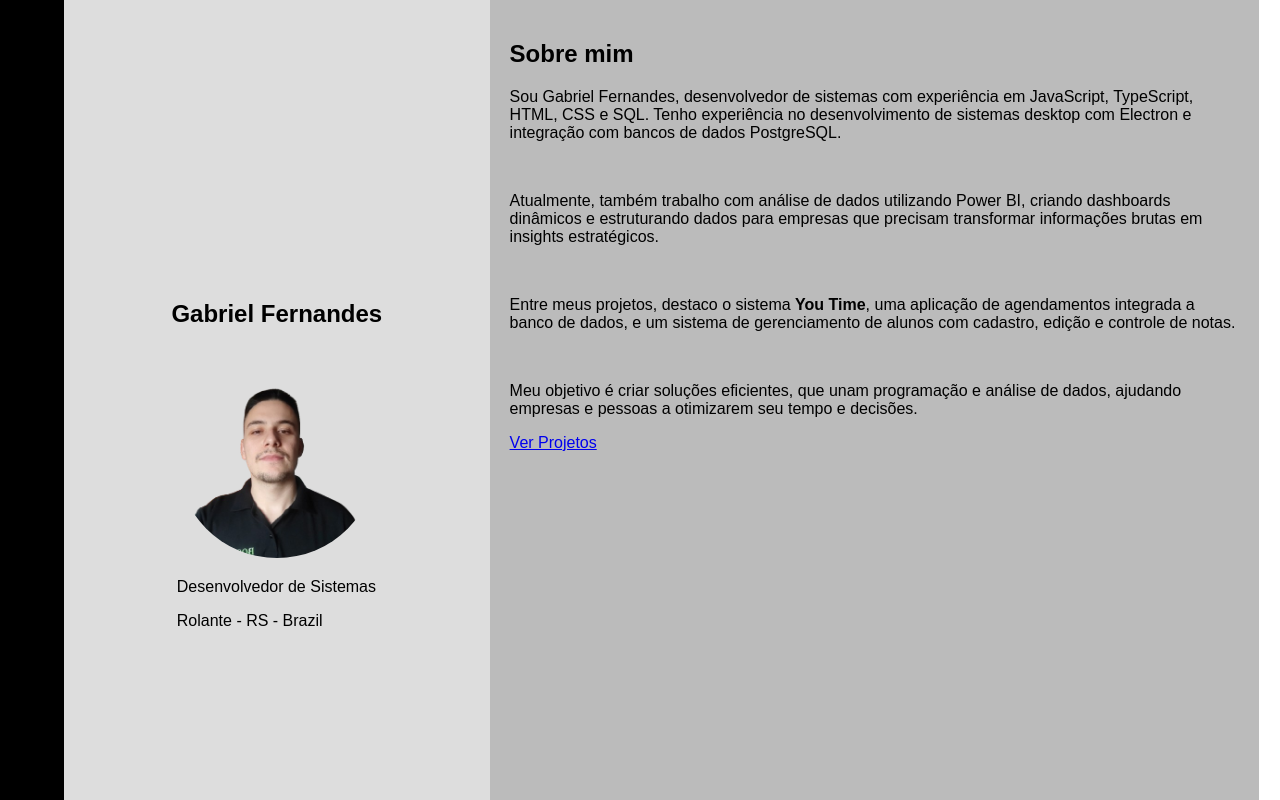
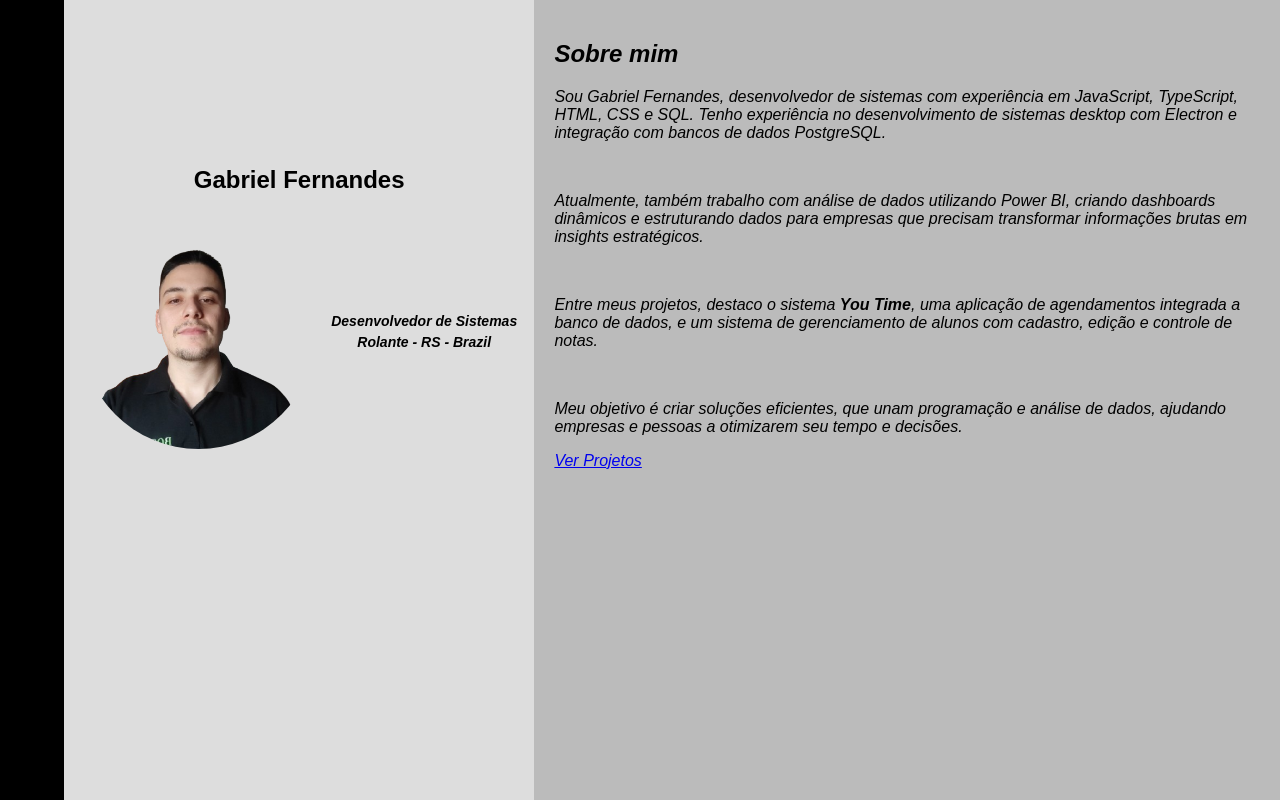
Before and after one commit to gabriel48fernandes/my-portfolio, a plain HTML site: page style/index.html in a window 1280 px wide. Drawn offline with Linux system fonts and the light colour scheme.

Commit message:
Update index.css

```diff
--- a/style/index.css
+++ b/style/index.css
@@ -2,6 +2,7 @@ body {
     margin: 0;
     padding: 0;
     font-family: Arial, sans-serif;
+
 }
 
 .main-container {
@@ -21,23 +22,42 @@ body {
     width: 95%;
 }
 
-/* Metade esquerda */
+/* Coluna da esquerda */
 .left {
-    width: 35%;
+
+    width: 40%; /* ou 40% se tu quiser */
     background-color: #ddd;
     display: flex;
     flex-direction: column;
     align-items: center;
-    justify-content: center;
+    justify-content: flex-start;
+    padding-top: 20px;
 }
 
-/* Imagem de perfil */
+/* Container para imagem + localização */
+.profile-info {
+    display: flex;
+    align-items: center;
+    gap: 15px; /* espaço entre imagem e texto */
+}
+
+/* Imagem */
 .perfil {
-    width: 200px;
-    height: 200px;
+
+    width: 235px;
+    height: 235px;
+    position: left;
     border-radius: 50%;
     object-fit: cover;
-    margin-top: 10px;
+}
+
+/* Localização e profissão */
+.location p {
+    margin: 5px 0;
+    font-size: 14px;
+    font-weight: bold;
+    font-style: italic;
+    text-align: center;
 }
 
 /* Metade direita */
@@ -45,4 +65,5 @@ body {
     width: 60%;
     background-color: #bbb;
     padding: 20px;
-}
+    font-style: italic;
+    }
```
